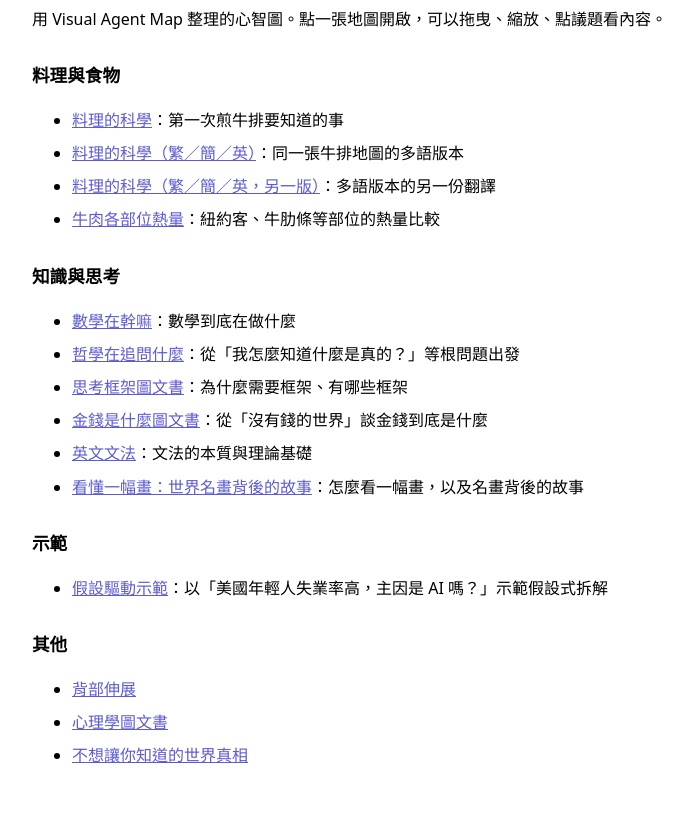
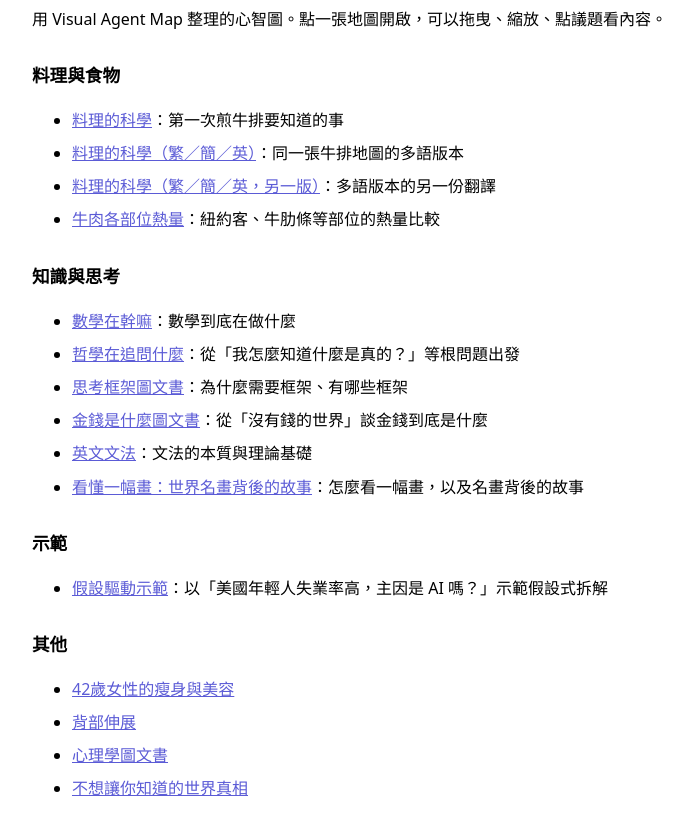
Before and after one commit to kevcltsai/vam-shared-maps, a plain HTML site: page index.html in a window 1280 px wide. Shown: the part 118-952 px from the top of the page, without its empty margins (288-981 px from the left). Drawn offline with Linux system fonts and the light colour scheme.

Commit message:
chore: rebuild index.html and README map list

```diff
--- a/index.html
+++ b/index.html
@@ -42,6 +42,7 @@
 
   <h2>其他</h2>
   <ul>
+    <li><a href="maps/for_her.html">42歲女性的瘦身與美容</a></li>
     <li><a href="maps/muscle_stretches.html">背部伸展</a></li>
     <li><a href="maps/psychology.html">心理學圖文書</a></li>
     <li><a href="maps/untold_truth.html">不想讓你知道的世界真相</a></li>
```
Also changed, not shown: 1 other file.
